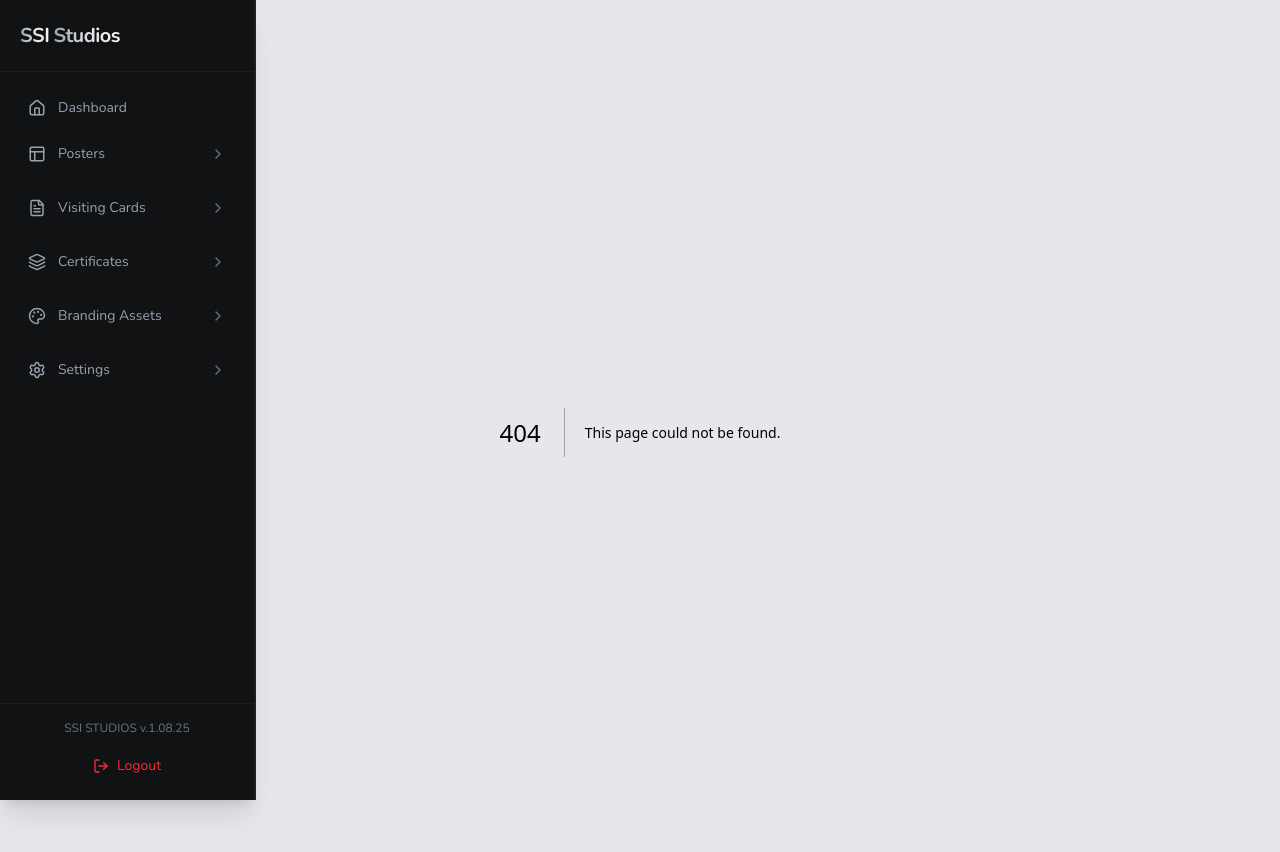
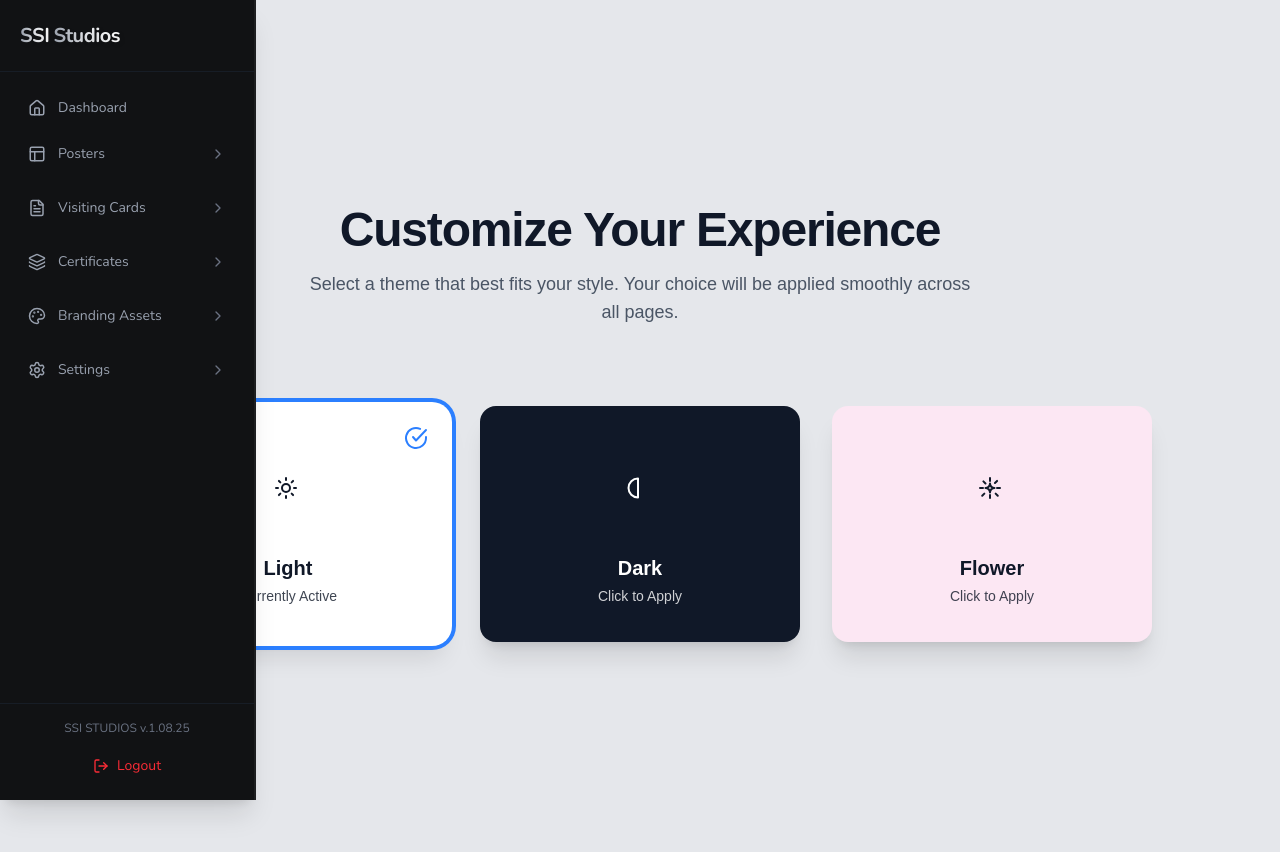
Before and after one commit to steeltroops-ai/ssistudios, a Next.js app: page /theme in a window 1280 px wide. Before the commit this address had no page. Shown: the top 852 px of the page. Built offline with nearby package versions, Linux system fonts and the light colour scheme; sample sign-in values are in the browser's storage.

Commit message:
Create page.tsx

```diff
--- /dev/null
+++ b/app/theme/page.tsx
@@ -0,0 +1,189 @@
+"use client";
+
+import { useState, useEffect, createContext, useContext, ReactNode } from "react";
+import { motion, AnimatePresence } from "framer-motion";
+
+// --- Icon SVGs ---
+const SunIcon = () => (
+  <svg xmlns="http://www.w3.org/2000/svg" width="28" height="28" fill="none" stroke="currentColor" strokeWidth="2" strokeLinecap="round" strokeLinejoin="round">
+    <circle cx="12" cy="12" r="4" />
+    <path d="M12 2v2" /><path d="M12 20v2" />
+    <path d="M4.93 4.93l1.41 1.41" /><path d="M17.66 17.66l1.41 1.41" />
+    <path d="M2 12h2" /><path d="M20 12h2" />
+    <path d="M4.93 19.07l1.41-1.41" /><path d="M17.66 6.34l1.41-1.41" />
+  </svg>
+);
+
+const MoonIcon = () => (
+  <svg xmlns="http://www.w3.org/2000/svg" width="28" height="28" fill="none" stroke="currentColor" strokeWidth="2" strokeLinecap="round" strokeLinejoin="round">
+    <path d="M12 21.5a9.5 9.5 0 0 1-9.5-9.5 9.5 9.5 0 0 1 9.5-9.5z" />
+  </svg>
+);
+
+const FlowerIcon = () => (
+  <svg xmlns="http://www.w3.org/2000/svg" width="28" height="28" fill="none" stroke="currentColor" strokeWidth="2" strokeLinecap="round" strokeLinejoin="round">
+    <path d="M12 7.5A4.5 4.5 0 0 1 7.5 12 4.5 4.5 0 0 1 12 16.5 4.5 4.5 0 0 1 16.5 12 4.5 4.5 0 0 1 12 7.5z" />
+    <path d="M12 2v3" /><path d="M12 19v3" />
+    <path d="M22 12h-3" /><path d="M5 12H2" />
+    <path d="M19.07 4.93l-2.12 2.12" /><path d="M6.34 17.66L4.22 19.78" />
+    <path d="M17.66 17.66l2.12 2.12" /><path d="M7.5 7.5l-2.12-2.12" />
+  </svg>
+);
+
+const CheckIcon = () => (
+  <svg xmlns="http://www.w3.org/2000/svg" width="24" height="24" fill="none" stroke="currentColor" strokeWidth="2" strokeLinecap="round" strokeLinejoin="round">
+    <path d="M22 11.08V12a10 10 0 1 1-5.93-9.14" />
+    <path d="M9 11l3 3.5L22 4" />
+  </svg>
+);
+
+// --- Theme Context ---
+type Theme = "light" | "dark" | "flower";
+type ThemeContextType = { theme: Theme; setTheme: (theme: Theme) => void };
+
+const ThemeContext = createContext<ThemeContextType | undefined>(undefined);
+
+export const useTheme = () => {
+  const context = useContext(ThemeContext);
+  if (!context) throw new Error("useTheme must be used within ThemeProvider");
+  return context;
+};
+
+// --- Global Theme Provider with localStorage ---
+export const ThemeProvider = ({ children }: { children: ReactNode }) => {
+  const [theme, setThemeState] = useState<Theme>("light");
+
+  useEffect(() => {
+    const savedTheme = localStorage.getItem("theme") as Theme | null;
+    if (savedTheme) setThemeState(savedTheme);
+  }, []);
+
+  const setTheme = (newTheme: Theme) => {
+    setThemeState(newTheme);
+    localStorage.setItem("theme", newTheme);
+    document.documentElement.className = "";
+    document.documentElement.classList.add(newTheme);
+  };
+
+  return <ThemeContext.Provider value={{ theme, setTheme }}>{children}</ThemeContext.Provider>;
+};
+
+// --- Full-Page Cherry Blossom Animation ---
+export const CherryBlossomBackground = () => {
+  const { theme } = useTheme();
+  const [width, setWidth] = useState(0);
+  const [height, setHeight] = useState(0);
+
+  useEffect(() => {
+    setWidth(window.innerWidth);
+    setHeight(window.innerHeight);
+    const handleResize = () => {
+      setWidth(window.innerWidth);
+      setHeight(window.innerHeight);
+    };
+    window.addEventListener("resize", handleResize);
+    return () => window.removeEventListener("resize", handleResize);
+  }, []);
+
+  if (theme !== "flower") return null;
+
+  const petals = Array.from({ length: 300 }).map((_, i) => {
+    const size = Math.random() * 6 + 4;
+    const startX = Math.random() * width;
+    const duration = Math.random() * 6 + 6;
+    const delay = Math.random() * 5;
+    const rotate = Math.random() * 360;
+
+    return (
+      <motion.div
+        key={i}
+        className="absolute bg-pink-400 rounded-full shadow-md"
+        style={{ width: size, height: size, top: -20, left: startX }}
+        animate={{
+          y: [0, height + 20],
+          x: [startX, startX + (Math.random() * 120 - 60)],
+          rotate: [0, rotate + 360],
+          opacity: [0.9, 0.5, 0],
+        }}
+        transition={{ duration, repeat: Infinity, repeatType: "loop", ease: "linear", delay }}
+      />
+    );
+  });
+
+  return <div className="fixed inset-0 z-0 overflow-hidden pointer-events-none">{petals}</div>;
+};
+
+// --- Theme Selection Page ---
+export const ThemePage = () => {
+  const { theme, setTheme } = useTheme();
+  const [applying, setApplying] = useState(false);
+
+  const themes = [
+    { name: "light", label: "Light", icon: <SunIcon />, bgColor: "bg-white", textColor: "text-gray-900" },
+    { name: "dark", label: "Dark", icon: <MoonIcon />, bgColor: "bg-gray-900", textColor: "text-white" },
+    { name: "flower", label: "Flower", icon: <FlowerIcon />, bgColor: "bg-pink-100", textColor: "text-gray-900" },
+  ];
+
+  const applyTheme = (newTheme: Theme) => {
+    if (theme === newTheme) return;
+    setApplying(true);
+    setTimeout(() => {
+      setTheme(newTheme);
+      setApplying(false);
+    }, 1200);
+  };
+
+  return (
+    <div className="relative z-10 flex flex-col items-center justify-center min-h-screen p-8">
+      {/* Applying Overlay */}
+      {applying && (
+        <motion.div className="fixed inset-0 z-50 flex items-center justify-center bg-black/40 backdrop-blur-sm">
+          <motion.div className="w-20 h-20 border-4 border-white rounded-full border-t-transparent animate-spin" />
+        </motion.div>
+      )}
+
+      <div className="text-center max-w-2xl py-8">
+        <h1 className="text-5xl font-extrabold text-gray-900 mb-4 tracking-tight">Customize Your Experience</h1>
+        <p className="text-lg text-gray-600 font-medium">
+          Select a theme that best fits your style. Your choice will be applied smoothly across all pages.
+        </p>
+      </div>
+
+      <div className="grid grid-cols-1 md:grid-cols-3 gap-8 w-full max-w-5xl py-12">
+        {themes.map((t) => (
+          <motion.div
+            key={t.name}
+            className={`relative flex flex-col items-center justify-center p-8 rounded-2xl shadow-xl cursor-pointer transform hover:-translate-y-2 ${t.bgColor} ${t.textColor} border-4 border-transparent ${
+              theme === t.name ? "ring-4 ring-blue-500 ring-offset-4 ring-offset-white" : ""
+            }`}
+            onClick={() => applyTheme(t.name as Theme)}
+            whileHover={{ scale: 1.05 }}
+            whileTap={{ scale: 0.95 }}
+          >
+            <div className="flex items-center justify-center w-24 h-24 mb-4">{t.icon}</div>
+            <h2 className="text-xl font-bold mb-1">{t.label}</h2>
+            <p className="text-sm font-medium opacity-80">{theme === t.name ? "Currently Active" : "Click to Apply"}</p>
+            {theme === t.name && (
+              <motion.div className="absolute top-4 right-4 text-blue-500" initial={{ scale: 0 }} animate={{ scale: 1 }}>
+                <CheckIcon />
+              </motion.div>
+            )}
+          </motion.div>
+        ))}
+      </div>
+    </div>
+  );
+};
+
+// --- App Wrapper ---
+// Wrap your entire Next.js layout (_app.tsx or app/layout.tsx) with this to make theme global
+export default function App({ children }: { children?: ReactNode }) {
+  return (
+    <ThemeProvider>
+      <div className="relative min-h-screen overflow-hidden bg-transparent">
+        <CherryBlossomBackground />
+        {children || <ThemePage />}
+      </div>
+    </ThemeProvider>
+  );
+}
```
